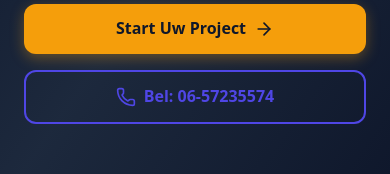
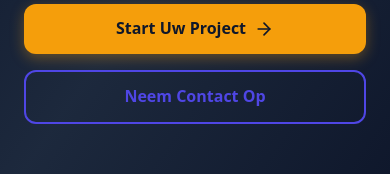
Before and after one commit to bvanrooij30/rotech-website, a Next.js app: page /werkwijze in a window 390 px wide. Shown: the part 502-676 px from the top of the page. Built offline with nearby package versions, Linux system fonts and the light colour scheme; no server answers.

Commit message:
fix: remove phone number from werkwijze page hero

```diff
--- a/src/app/werkwijze/page.tsx
+++ b/src/app/werkwijze/page.tsx
@@ -14,7 +14,6 @@ import {
   Users,
   Shield,
   Zap,
-  Phone,
 } from "lucide-react";
 import { BreadcrumbSchema } from "@/components/seo/StructuredData";
 
@@ -204,8 +203,7 @@ export default function WerkwijzePage() {
                 href="/contact"
                 className="btn-secondary inline-flex items-center justify-center gap-2"
               >
-                <Phone className="w-5 h-5" />
-                Bel: 06-57235574
+                Neem Contact Op
               </Link>
             </div>
           </div>
```
